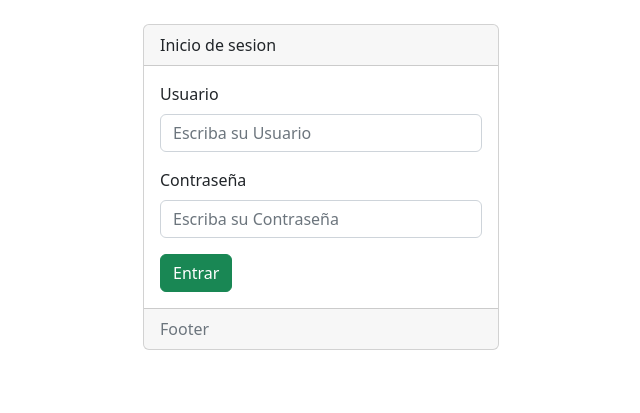
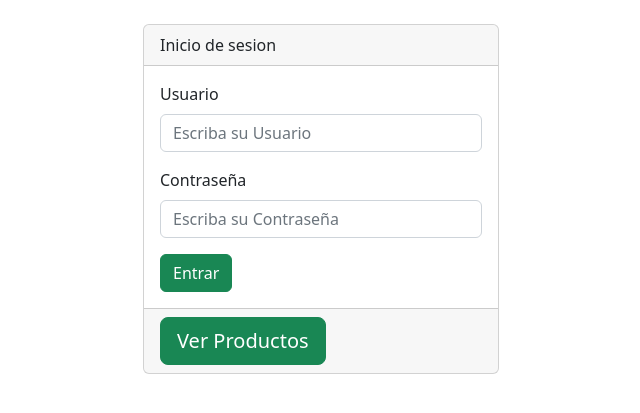
Before and after one commit to sahaguntepeapulco/Tienda, a Flask app: page /admin/login in a window 1280 px wide. Shown: the top 413 px of the page, without its empty margins (319-959 px from the left). Run offline with Flask 3, Linux system fonts and the light colour scheme.

Commit message:
Update login.html

```diff
--- a/templates/admin/login.html
+++ b/templates/admin/login.html
@@ -59,7 +59,7 @@
 
                     </div>
                     <div class="card-footer text-muted">
-                        Footer
+                      <a class="btn btn-success btn-lg" href="/productos" role="button">Ver Productos</a>
                     </div>
                 </div>
             </div>
```
